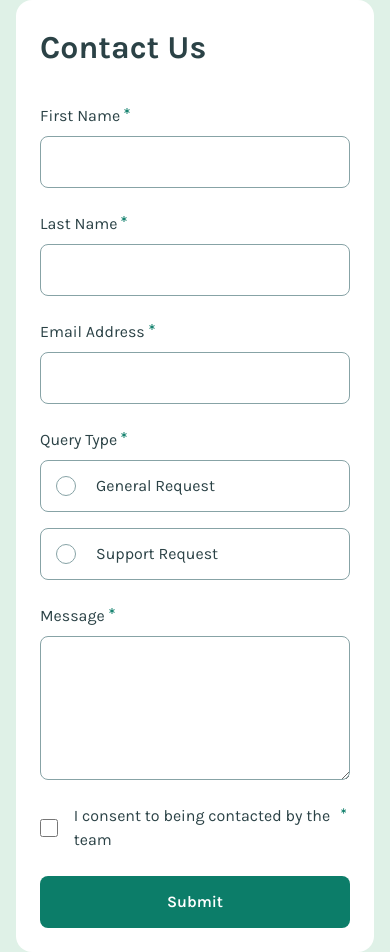
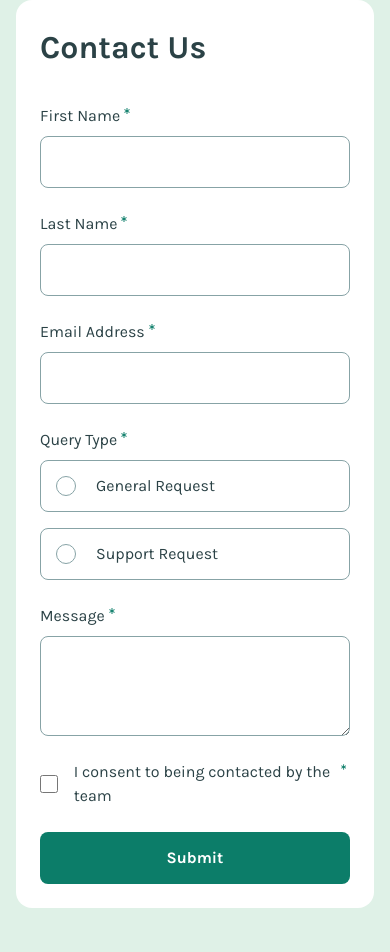
Before and after one commit to MattPahuta/contact-form-component, a React (Vite) app: page / in a window 390 px wide. After the commit the page ends 908 px from the top, so only its background shows below. Built offline with nearby package versions, Linux system fonts and the light colour scheme.

Commit message:
Add button, hover styles

```diff
--- a/src/components/ContactForm.jsx
+++ b/src/components/ContactForm.jsx
@@ -50,7 +50,13 @@ function ContactForm() {
         colSpanFull
       />
       <RadioFieldset legend="Query Type" onChange={handleChange} />
-      <TextareaInput label="Message" name="message" value={formData.message} onChange={handleChange} required />
+      <TextareaInput
+        label="Message"
+        name="message"
+        value={formData.message}
+        onChange={handleChange}
+        required
+      />
       <CheckboxInput
         label="I consent to being contacted by the team"
         name="consent"
@@ -58,7 +64,9 @@ function ContactForm() {
         onChange={handleChange}
         required
       />
-      <button className="py-3.5 col-span-full bg-brand-green-600 text-white font-semibold rounded-lg cursor-pointer">Submit</button>
+      <button className="py-3.5 col-span-full bg-brand-green-600 text-white font-bold rounded-lg cursor-pointer hover:bg-brand-green-900 transition">
+        Submit
+      </button>
     </form>
   );
 }
--- a/src/components/inputs/Input.jsx
+++ b/src/components/inputs/Input.jsx
@@ -34,7 +34,7 @@ function Input({
         value={value}
         onChange={onChange}
         required={required}
-        className="block w-full cursor-pointer rounded-lg bg-white px-4 py-3.5 text-base outline-1 -outline-offset-1 outline-brand-grey-500 focus:-outline-2 focus:-outline-offset-2 focus:outline-brand-green-600 focus:ring-2 focus:ring-brand-green-600/40"
+        className="block w-full cursor-pointer rounded-lg bg-white px-4 py-3.5 text-base outline-1 -outline-offset-1 outline-brand-grey-500 focus:-outline-2 focus:-outline-offset-2 focus:outline-brand-green-600 focus:ring-2 focus:ring-brand-green-600/40 hover:outline-2 hover:outline-brand-green-600"
       />
     </div>
   );
--- a/src/components/inputs/RadioInput.jsx
+++ b/src/components/inputs/RadioInput.jsx
@@ -1,6 +1,6 @@
 function RadioInput({label, name, value, onChange, required = false}) {
   return (
-    <label className="flex items-center gap-5 rounded-lg bg-white px-4 py-3.5 cursor-pointer outline-1 -outline-offset-1 outline-brand-grey-500 has-checked:bg-brand-green-200 has-checked:outline-brand-green-600 has-focus:-outline-2 has-focus:-outline-offset-2 has-focus:outline-brand-green-600 has-focus:ring-2 has-focus:ring-brand-green-600/40">
+    <label className="flex items-center gap-5 rounded-lg bg-white px-4 py-3.5 cursor-pointer outline-1 -outline-offset-1 outline-brand-grey-500 has-checked:bg-brand-green-200 has-checked:outline-brand-green-600 has-focus:-outline-2 has-focus:-outline-offset-2 has-focus:outline-brand-green-600 has-focus:ring-2 has-focus:ring-brand-green-600/40 hover:outline-2 hover:outline-brand-green-600">
       <input
         type="radio"
         name={name}
--- a/src/components/inputs/TextareaInput.jsx
+++ b/src/components/inputs/TextareaInput.jsx
@@ -19,7 +19,7 @@ function TextareaInput({label, name, value, onChange, required = false}) {
         id={name}
         onChange={onChange}
         required={required}
-        className="block w-full cursor-pointer min-h-36 sm:min-h-28 rounded-lg bg-white px-4 py-3.5 text-base sm:text-lg outline-1 -outline-offset-1 outline-brand-grey-500 focus:-outline-2 focus:-outline-offset-2 focus:outline-brand-green-600 focus:ring-2 focus:ring-brand-green-600/40"></textarea>
+        className="block cursor-pointer box-content h-[3lh] resize-y rounded-lg bg-white px-4 py-3.5 text-base sm:text-lg outline-1 -outline-offset-1 outline-brand-grey-500  focus:-outline-2 focus:-outline-offset-2 hover:outline-2 hover:outline-brand-green-600 focus:outline-brand-green-600 focus:ring-2 focus:ring-brand-green-600/40"></textarea>
     </div>
   );
 }
--- a/src/index.css
+++ b/src/index.css
@@ -5,6 +5,7 @@
   --color-brand-grey-900: hsl(187, 24%, 22%);
   --color-brand-grey-500: hsl(186, 15%, 59%);
   --color-brand-green-600: hsl(169, 82%, 27%);
+  --color-brand-green-900: hsl(169, 95%, 16%);
   --color-brand-green-200: hsl(148, 38%, 91%);
   /* red-500 */
   --clr-brand-alert: hsl(0, 66%, 54%);
```
Also changed, not shown: 1 other file (tests, documents, lock files or other folders).
